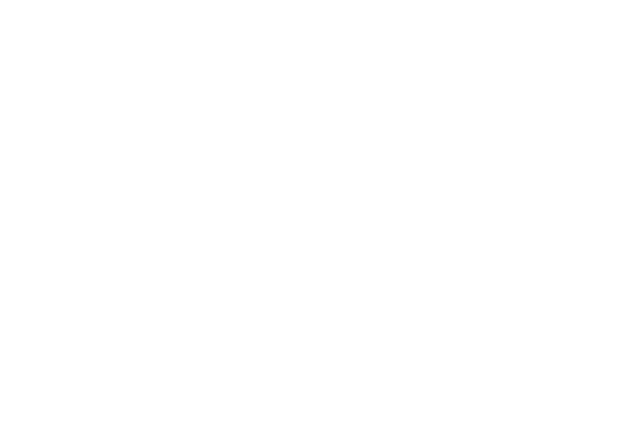
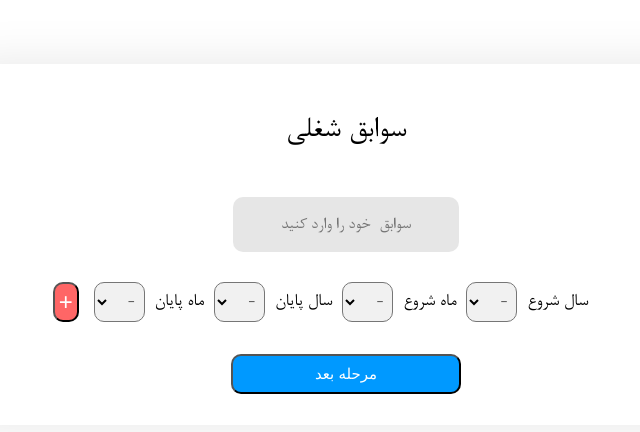
Before and after one commit to saeedkolivand/ResumeMaker, a React (Create React App) app in the folder client/: page /workexperience in a window 1280 px wide. Shown: the top 432 px of the page, without its empty margins (294-934 px from the left). Built offline with nearby package versions, Linux system fonts and the light colour scheme.

Commit message:
work experience 80% finished
work experience css => done
//eduaction route added

```diff
--- a/client/src/App.js
+++ b/client/src/App.js
@@ -5,6 +5,7 @@
 import PersonalInfo from "./components/PersonalInfo/PersonalInfo";
 import Skills from "./components/Skills/Skills";
 import WorkExperience from './components/WorkExperience/WorkExperience';
+// import Education from './components/Education/Education';
 
 function App() {
     return (
@@ -13,6 +14,7 @@
             <Route path="/personalinfo" component={PersonalInfo} />
             <Route path="/skills" component={Skills} />
             <Route path="/workexperience" component={WorkExperience} />
+            {/*<Route path="/education" component={Education} />*/}
         </BrowserRouter>
     );
 }
--- a/client/src/components/PersonalInfo/PersonalInfo.js
+++ b/client/src/components/PersonalInfo/PersonalInfo.js
@@ -57,12 +57,12 @@
         }
     };
 
-    renderCities = ()=> [
+    renderCities = () => [
         'آذربایجان شرقی','آذربایجان غربی','اردبیل','اصفهان',
         'البرز','ایلام','بوشهر','تهران','چهارمحال و بختیاری','خراسان جنوبی','خراسان رضوی','خراسان شمالی','خوزستان',
         'زنجان','سمنان','سیستان و بلوچستان','فارس','قزوین','قم','کردستان','کرمان','کرمانشاه',
         'کهگیلویه وبویراحمد','گلستان','گیلان','لرستان','مازندران','مرکزی','هرمزگان','همدان','یزد'
-    ]
+    ];
 
     render() {
 
--- a/client/src/components/Skills/Skills.css
+++ b/client/src/components/Skills/Skills.css
@@ -34,15 +34,18 @@
 
 #skills #formWrapper select {
     width: 20%;
-    height: 50px;
+    height: 40px;
     margin-right: 30px;
 }
 
 #skills #formWrapper button {
-    width: 10%;
-    height: 50px;
+    position: absolute;
+    display: inline-block;
+    width: 3%;
+    height: 40px;
     font-size: 1.5rem;
     margin-right: 15px;
+    margin-top: 7px;
 }
 
 #skills #formWrapper .addedSkillBox {
--- a/client/src/components/Skills/Skills.js
+++ b/client/src/components/Skills/Skills.js
@@ -75,7 +75,7 @@
             });
         }, 300));
 
-    }
+    };
 
 
     setLevelValue = (levelText) => {
@@ -91,7 +91,7 @@
             default:
                 return undefined;
         }
-    }
+    };
 
     skillContainerRenderer = () => {
         let element = null;
@@ -108,7 +108,7 @@
 
         }
         return element;
-    }
+    };
 
     render() {
         let skillStyle= {};
@@ -122,7 +122,7 @@
             <div id="skills" style={skillStyle}>
                 <p>مهارت ها</p>
                 <div id="formWrapper">
-                    <Input id="skillInput" changed={this.handleAddNewSkillText} value={this.state.skill}
+                    <Input id="skillInput" changed={this.handleAddNewSkillText} value={this.state.skills}
                         placeholder="مهارت خود را وارد کنید" autocomplete="off" type="text" name="skills" />
                     <Select id="levelSelector" changed={this.handleLevelSelector} options={this.levels} />
                     <Button clicked={this.handleAddSkill} bgColor="#ff6666" color="white">+</Button>
--- a/client/src/components/WorkExperience/WorkExperience.css
+++ b/client/src/components/WorkExperience/WorkExperience.css
@@ -0,0 +1,64 @@
+#workExperience {
+    width: 60%;
+    box-sizing: border-box;
+    padding: 1px;
+    box-shadow: 0px 0px 50px #e6e6e6;
+    margin: 5% auto;
+    text-align: center;
+    border-radius: 20px;
+    transition: all 0.3s linear;
+    direction: rtl;
+}
+
+#workExperience p {
+    font-size: 2rem;
+    margin: 50px 30%;
+    text-align: center;
+}
+
+#workExperience button {
+    margin-bottom: 30px;
+}
+
+#workExperience #formWrapper {
+    width: 100%;
+    padding: 0 100px 32px 100px;
+}
+
+
+#workExperience #formWrapper input {
+    margin: 0 auto;
+    width: 40%;
+    height: 55px;
+    display: inline-block;
+}
+
+#workExperience #formWrapper select {
+    width: 9%;
+    height: 40px;
+
+    margin-top: 30px;
+}
+
+#workExperience #formWrapper button {
+    position: absolute;
+    display: inline-block;
+    width: 2%;
+    height: 40px;
+    font-size: 1.5rem;
+    margin-right: 15px;
+    margin-top: 30px;
+}
+
+#workExperience #formWrapper label {
+    margin: 0 10px auto;
+    font-size: 1.2rem;
+}
+
+#workExperience #formWrapper .addedExperienceBox {
+    display: inline-block;
+    padding: 20px 30px;
+    margin: 25px 10px 0px 10px;
+    border: 1px solid rgb(255, 102, 102);
+    box-shadow: 0px 0px 50px #e6e6e6;
+}
--- a/client/src/components/WorkExperience/WorkExperience.js
+++ b/client/src/components/WorkExperience/WorkExperience.js
@@ -1,17 +1,135 @@
 import React, { Component } from 'react';
+import './WorkExperience.css';
+import Input from "../UI/Input/Input";
+import Button from "../UI/Button/Button";
+import Select from '../UI/Select/Select';
 
 class WorkExperience extends Component {
-    state = {  }
 
+    state = {
+        experiences: [],
+        outAnim: false
+    };
 
     componentDidMount() {
         console.log(this.props.location);
 
     }
+
+    yearList = () => {
+        let years = [];
+        for (let i = 1350; i <= 1398; i++) {
+            years.push(i);
+        }
+        return years;
+    };
+
+    monthList = () => [
+        'فروردین','اردیبهشت','خرداد',
+        'تیر', 'مرداد','شهریور',
+        'مهر','آبان','آذر',
+        'دی','بهمن','اسفند'
+    ];
+
+    currentExperience = { experienceText: '', fromYear: '', fromMonth:'', toYear: '', toMonth: '' };
+    handleAddNewExperienceText = (event) => {
+        this.currentExperience.experienceText = event.target.value;
+        this.currentExperience.fromYear = event.target.value;
+        this.currentExperience.fromMonth = event.target.value;
+        this.currentExperience.toYear = event.target.value;
+        this.currentExperience.toMonth = event.target.value;
+
+    };
+
+    handleAddExperience = () => {
+        let oldExperiences = [...this.state.experiences];
+        if (this.currentExperience.fromYear.length && this.currentExperience.fromMonth.length &&
+            this.currentExperience.toYear.length &&  this.currentExperience.toMonth.length && this.currentExperience.experienceText.length) {
+                oldExperiences.push({ experienceText: this.currentExperience.experienceText,
+                    fromYear: this.currentExperience.fromYear, fromMonth: this.currentExperience.fromMonth,
+                    toYear: this.currentExperience.toYear, toMonth: this.currentExperience.toMonth });
+                    this.setState({ experiences: oldExperiences });
+                    this.currentExperience = { experienceText: '', fromYear: '', fromMonth:'', toYear: '', toMonth: '' };
+                    document.getElementById('experienceInput').value = '';
+                    document.getElementById('experienceInput').focus();
+                    document.getElementById('fromYear').value = '-';
+                    document.getElementById('toMonth').value = '-';
+                    document.getElementById('toYear').value = '-';
+                    document.getElementById('fromMonth').value = '-';
+        } else {
+            const experienceInput = document.getElementById('experienceInput');
+            const borderStyle = "1px solid red";
+            if (!experienceInput.value.length) {
+                experienceInput.style.border = borderStyle;
+            }
+        }
+    };
+
+    handleDeleteExperience = (index) => {
+
+        let oldExperiences = [...this.state.experiences];
+
+        oldExperiences.splice(index, 1);
+        this.setState({
+            experiences: [...oldExperiences]
+        })
+    };
+
+    handleSubmit = () => {
+        this.setState({
+            outAnim: true
+        }, () => setTimeout(() => {
+            this.props.history.push({
+                pathname: '/education',
+                state: {
+                    ...this.props.location.state,
+                    experiences: this.state.experiences
+                }
+            });
+        }, 300));
+    };
+
+    experienceContainerRenderer = () => {
+        let element = null;
+        if (this.state.experiences.length) {
+            element = this.state.experiences.map((experience, i) => {
+                return (
+                    <div className="addedExperienceBox" key={i}>
+                    <span>{experience.experienceText}</span><br />
+                    <span onClick={() => this.handleDeleteExperience(i)}>*</span>
+                </div>);
+            })
+
+        }
+        return element;
+    };
+
     render() {
-        return ( <div>
-
-        </div> );
+        let ExperienceStyle = {};
+        if (this.state.outAnim) {
+            ExperienceStyle = {
+                transform: 'translateX(500px)',
+                opacity: 0
+            }
+        }
+        return (
+            <div id="workExperience">
+                <p>سوابق شغلی</p>
+                <div id="formWrapper">
+                    <Input id="ExperienceInput" changed={this.handleAddNewExperienceText} value={this.state.experience}
+                           placeholder="سوابق  خود را وارد کنید" autocomplete="off" type="text" name="experienceText" /> <br />
+                    <label>سال شروع</label><Select id="fromYearSelector" changed={this.handleAddNewExperienceText} options={this.yearList()} />
+                    <label>ماه شروع</label><Select id="fromMonthSelector" changed={this.handleAddNewExperienceText} options={this.monthList()} />
+                    <label>سال پایان</label><Select id="toYearSelector" changed={this.handleAddNewExperienceText} options={this.monthList()} />
+                    <label>ماه پایان</label><Select id="toMonthSelector" changed={this.handleAddNewExperienceText} options={this.yearList()} />
+                    <Button clicked={this.handleAddExperience} bgColor="#ff6666" color="white">+</Button>
+                    {this.experienceContainerRenderer()}
+                </div>
+                <Button bgColor="#0099ff" color="white" clicked={this.handleSubmit}>
+                    مرحله بعد
+                </Button>
+            </div>
+        );
     }
 }
 
```
Also changed, not shown: 1 other file (tests, documents, lock files or other folders).
